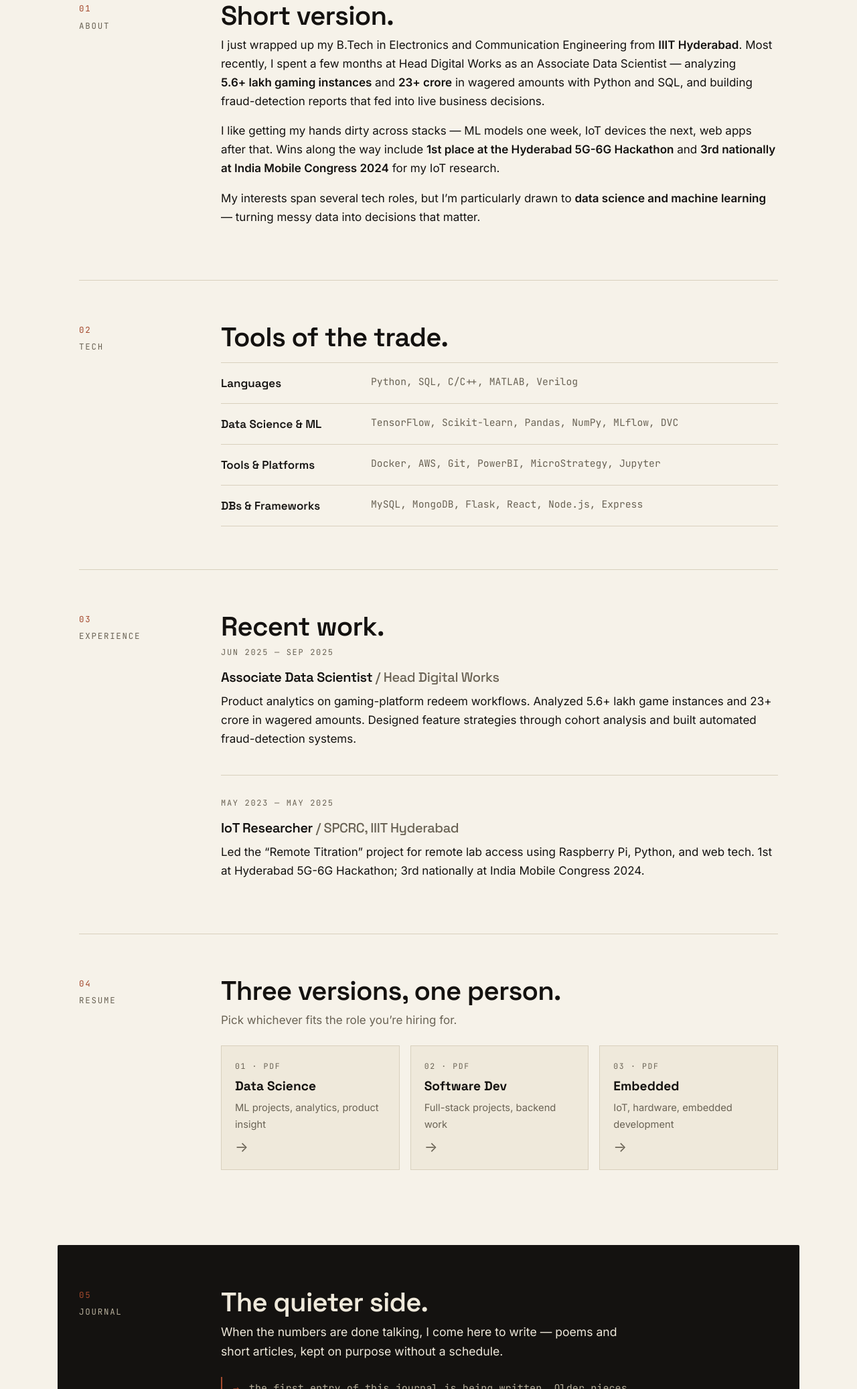
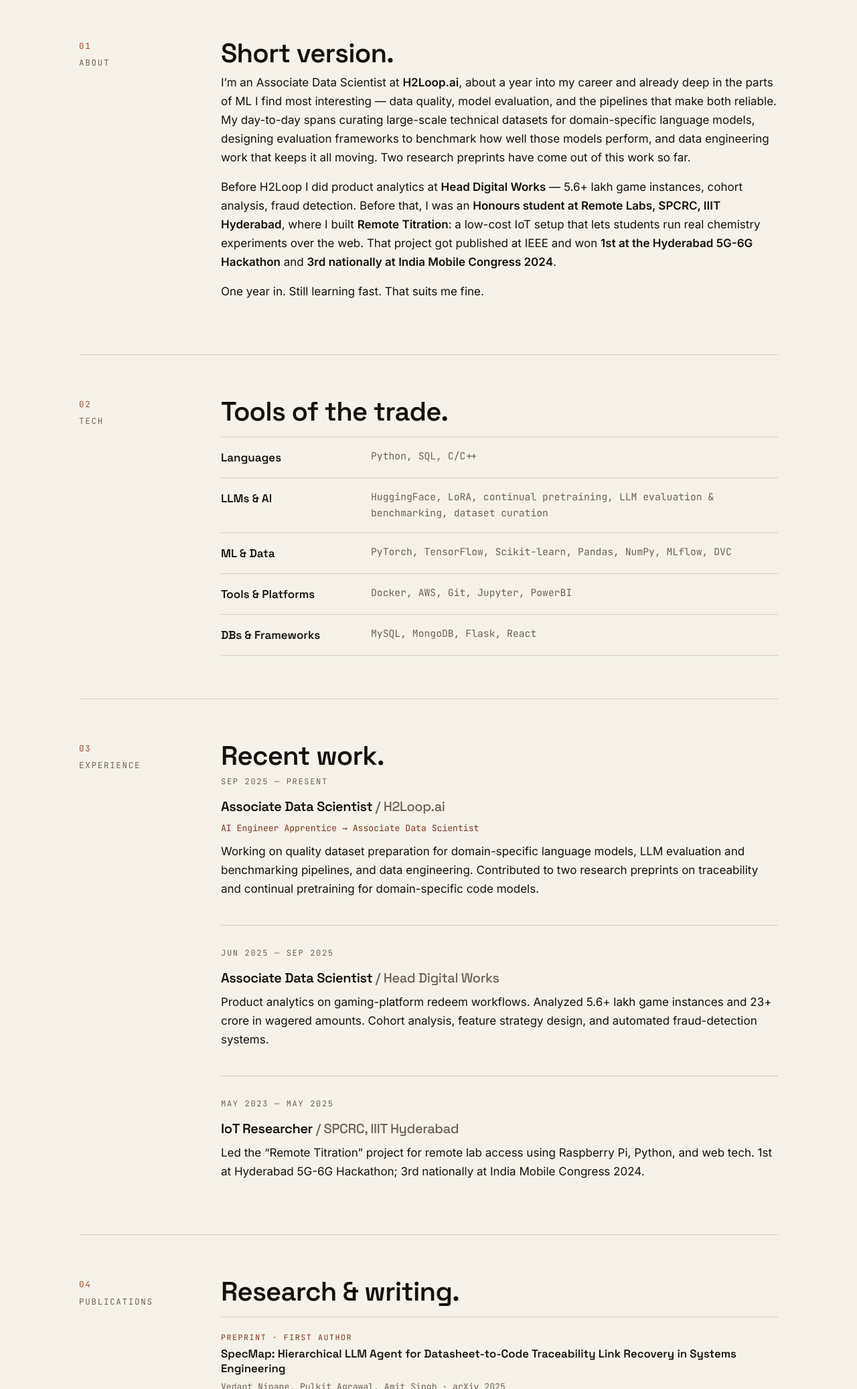
Before and after one commit to VedantNipane/vedantnipane.github.io, an Astro site: page / in a window 1280 px wide. Shown: the part 726-2800 px from the top of the page at 67% size. Built offline with nearby package versions, Linux system fonts and the light colour scheme; Astro itself is replaced by a stand-in of ours.

Commit message:
Update content: H2Loop role, Publications section, revised About
- Add H2Loop.ai as current role (Sep 2025–present, Associate Data Scientist)
- Add Publications section: two arXiv preprints + IEEE Remote Titration paper
- Remove H2Loop blog articles from publications
- Rewrite About to include Remote Titration project, Honours student at SPCRC, updated narrative
- Update tech stack: add LLMs & AI row (HuggingFace, LoRA, evaluation), add PyTorch
- Update location to Bangalore, status badge to Data Scientist
- Broaden tagline from "Occasional Poet" to "Occasional Writer"
- Update Journal copy to reflect poems, essays, thoughts — not poems only

Co-Authored-By: Claude Sonnet 4.6 (1M context) <noreply@anthropic.com>

```diff
--- a/src/layouts/Layout.astro
+++ b/src/layouts/Layout.astro
@@ -49,6 +49,7 @@ const {
         <ul>
           <li><a href="#about">About</a></li>
           <li><a href="#experience">Experience</a></li>
+          <li><a href="#publications">Publications</a></li>
           <li><a href="#resumes">Resume</a></li>
           <li><a href="#journal">Journal</a></li>
           <li><a href="#contact">Contact</a></li>
--- a/src/pages/index.astro
+++ b/src/pages/index.astro
@@ -9,8 +9,8 @@ import Layout from '../layouts/Layout.astro';
   <!-- ============ HERO ============ -->
   <section class="hero">
     <div class="hero-meta">
-      <span class="eyebrow status-dot"><span class="dot"></span> Open to roles &middot; 2026</span>
-      <span class="eyebrow">Hyderabad, IN</span>
+      <span class="eyebrow status-dot"><span class="dot"></span> Data Scientist &middot; H2Loop.ai</span>
+      <span class="eyebrow">Bangalore, IN</span>
     </div>
 
     <div class="hero-grid">
@@ -19,13 +19,15 @@ import Layout from '../layouts/Layout.astro';
         <p class="hero-tagline">
           Data Scientist <span class="sep">/</span>
           ML Engineer <span class="sep">/</span>
-          <span class="accent-word">Occasional Poet</span>
+          <span class="accent-word">Occasional Writer</span>
         </p>
         <p class="hero-blurb">
-          I spend my days wrangling data into decisions and my evenings
-          writing down things that refuse to fit a spreadsheet. Fresh out of
-          <strong>IIIT Hyderabad</strong>, with recent time as an
-          Associate Data Scientist at <strong>Head Digital Works</strong>.
+          I build things with data &mdash; currently as an Associate Data
+          Scientist at <strong>H2Loop.ai</strong>, working on LLM evaluation
+          and dataset pipelines for domain-specific models. ECE graduate from
+          <strong>IIIT Hyderabad</strong>. In the evenings I write &mdash;
+          poems, essays, thoughts that don&rsquo;t fit anywhere else.
+          Both feel like the same problem at 2&nbsp;AM.
         </p>
 
         <ul class="hero-links">
@@ -54,24 +56,27 @@ import Layout from '../layouts/Layout.astro';
     <div class="block-body">
       <h2>Short version.</h2>
       <p>
-        I just wrapped up my B.Tech in Electronics and Communication Engineering
-        from <strong>IIIT Hyderabad</strong>. Most recently, I spent a few months
-        at Head Digital Works as an Associate Data Scientist &mdash; analyzing
-        <strong>5.6+&nbsp;lakh gaming instances</strong> and
-        <strong>23+&nbsp;crore</strong> in wagered amounts with Python and SQL,
-        and building fraud-detection reports that fed into live business decisions.
+        I&rsquo;m an Associate Data Scientist at <strong>H2Loop.ai</strong>,
+        about a year into my career and already deep in the parts of ML I find
+        most interesting &mdash; data quality, model evaluation, and the pipelines
+        that make both reliable. My day-to-day spans curating large-scale technical
+        datasets for domain-specific language models, designing evaluation
+        frameworks to benchmark how well those models perform, and data engineering
+        work that keeps it all moving. Two research preprints have come out of
+        this work so far.
       </p>
       <p>
-        I like getting my hands dirty across stacks &mdash; ML models one week,
-        IoT devices the next, web apps after that. Wins along the way include
-        <strong>1st place at the Hyderabad 5G-6G Hackathon</strong> and
-        <strong>3rd nationally at India Mobile Congress 2024</strong> for my
-        IoT research.
+        Before H2Loop I did product analytics at <strong>Head Digital Works</strong>
+        &mdash; 5.6+&nbsp;lakh game instances, cohort analysis, fraud detection.
+        Before that, I was an <strong>Honours student at Remote Labs, SPCRC,
+        IIIT Hyderabad</strong>, where I built <strong>Remote Titration</strong>:
+        a low-cost IoT setup that lets students run real chemistry experiments
+        over the web. That project got published at IEEE and won
+        <strong>1st at the Hyderabad 5G-6G Hackathon</strong> and
+        <strong>3rd nationally at India Mobile Congress 2024</strong>.
       </p>
       <p>
-        My interests span several tech roles, but I&rsquo;m particularly drawn
-        to <strong>data science and machine learning</strong> &mdash; turning
-        messy data into decisions that matter.
+        One year in. Still learning fast. That suits me fine.
       </p>
     </div>
   </section>
@@ -87,19 +92,23 @@ import Layout from '../layouts/Layout.astro';
       <dl class="tech-list">
         <div>
           <dt>Languages</dt>
-          <dd>Python, SQL, C/C++, MATLAB, Verilog</dd>
+          <dd>Python, SQL, C/C++</dd>
         </div>
         <div>
-          <dt>Data Science &amp; ML</dt>
-          <dd>TensorFlow, Scikit-learn, Pandas, NumPy, MLflow, DVC</dd>
+          <dt>LLMs &amp; AI</dt>
+          <dd>HuggingFace, LoRA, continual pretraining, LLM evaluation &amp; benchmarking, dataset curation</dd>
+        </div>
+        <div>
+          <dt>ML &amp; Data</dt>
+          <dd>PyTorch, TensorFlow, Scikit-learn, Pandas, NumPy, MLflow, DVC</dd>
         </div>
         <div>
           <dt>Tools &amp; Platforms</dt>
-          <dd>Docker, AWS, Git, PowerBI, MicroStrategy, Jupyter</dd>
+          <dd>Docker, AWS, Git, Jupyter, PowerBI</dd>
         </div>
         <div>
           <dt>DBs &amp; Frameworks</dt>
-          <dd>MySQL, MongoDB, Flask, React, Node.js, Express</dd>
+          <dd>MySQL, MongoDB, Flask, React</dd>
         </div>
       </dl>
     </div>
@@ -115,13 +124,24 @@ import Layout from '../layouts/Layout.astro';
       <h2>Recent work.</h2>
 
       <article class="job">
+        <p class="meta">Sep 2025 &mdash; Present</p>
+        <h3>Associate Data Scientist <span class="job-company">/ H2Loop.ai</span></h3>
+        <p class="job-progression">AI Engineer Apprentice &rarr; Associate Data Scientist</p>
+        <p>
+          Working on quality dataset preparation for domain-specific language
+          models, LLM evaluation and benchmarking pipelines, and data engineering.
+          Contributed to two research preprints on traceability and continual
+          pretraining for domain-specific code models.
+        </p>
+      </article>
+
+      <article class="job">
         <p class="meta">Jun 2025 &mdash; Sep 2025</p>
         <h3>Associate Data Scientist <span class="job-company">/ Head Digital Works</span></h3>
         <p>
           Product analytics on gaming-platform redeem workflows. Analyzed 5.6+
-          lakh game instances and 23+ crore in wagered amounts. Designed feature
-          strategies through cohort analysis and built automated fraud-detection
-          systems.
+          lakh game instances and 23+ crore in wagered amounts. Cohort analysis,
+          feature strategy design, and automated fraud-detection systems.
         </p>
       </article>
 
@@ -137,10 +157,45 @@ import Layout from '../layouts/Layout.astro';
     </div>
   </section>
 
+  <!-- ============ PUBLICATIONS ============ -->
+  <section class="block" id="publications">
+    <aside class="block-label">
+      <span class="num">04</span>
+      Publications
+    </aside>
+    <div class="block-body">
+      <h2>Research &amp; writing.</h2>
+
+      <ul class="pub-list">
+        <li class="pub-item">
+          <span class="pub-badge">Preprint &middot; First Author</span>
+          <a class="pub-title" href="https://arxiv.org/abs/2601.11688" target="_blank" rel="noopener">
+            SpecMap: Hierarchical LLM Agent for Datasheet-to-Code Traceability Link Recovery in Systems Engineering
+          </a>
+          <span class="pub-meta">Vedant Nipane, Pulkit Agrawal, Amit Singh &middot; arXiv 2025</span>
+        </li>
+        <li class="pub-item">
+          <span class="pub-badge">Preprint</span>
+          <a class="pub-title" href="https://arxiv.org/abs/2603.11139" target="_blank" rel="noopener">
+            H2LooP Spark Preview: Continual Pretraining of Large Language Models for Low-Level Embedded Systems Code
+          </a>
+          <span class="pub-meta">Amit Singh, Vedant Nipane, Pulkit Agrawal et al. &middot; arXiv 2025</span>
+        </li>
+        <li class="pub-item">
+          <span class="pub-badge">Conference Paper &middot; IEEE</span>
+          <a class="pub-title" href="https://ieeexplore.ieee.org/document/10742986/" target="_blank" rel="noopener">
+            Low-Cost Retrofitted IoT Based Titration Setup for Remote Labs
+          </a>
+          <span class="pub-meta">A. Marri, V. Nipane, R. Agrawal, S. Chaudhari, P. Bhimalapuram &middot; IEEE 2024</span>
+        </li>
+      </ul>
+    </div>
+  </section>
+
   <!-- ============ RESUMES ============ -->
   <section class="block" id="resumes">
     <aside class="block-label">
-      <span class="num">04</span>
+      <span class="num">05</span>
       Resume
     </aside>
     <div class="block-body">
@@ -173,14 +228,15 @@ import Layout from '../layouts/Layout.astro';
   <!-- ============ JOURNAL (inverted) ============ -->
   <section class="block block--invert" id="journal">
     <aside class="block-label">
-      <span class="num">05</span>
+      <span class="num">06</span>
       Journal
     </aside>
     <div class="block-body">
       <h2>The quieter side.</h2>
       <p class="journal-lead">
-        When the numbers are done talking, I come here to write &mdash; poems
-        and short articles, kept on purpose without a schedule.
+        When the numbers are done talking, I come here to write &mdash; poems,
+        essays, thoughts on life and the odd things I notice. No schedule,
+        no format. Just a place to put things down.
       </p>
       <p class="journal-note">
         <span class="journal-prompt">&rarr;</span> the first entry of this journal is being written.
@@ -192,7 +248,7 @@ import Layout from '../layouts/Layout.astro';
   <!-- ============ CONTACT ============ -->
   <section class="block" id="contact">
     <aside class="block-label">
-      <span class="num">06</span>
+      <span class="num">07</span>
       Contact
     </aside>
     <div class="block-body">
@@ -485,6 +541,50 @@ import Layout from '../layouts/Layout.astro';
     border-color: var(--accent);
   }
 
+  /* ========= Publications ========= */
+  .pub-list {
+    list-style: none;
+    margin: 1rem 0 0;
+    padding: 0;
+    border-top: 1px solid var(--rule);
+  }
+  .pub-item {
+    display: flex;
+    flex-direction: column;
+    gap: 0.3rem;
+    padding: 1.25rem 0;
+    border-bottom: 1px solid var(--rule);
+  }
+  .pub-badge {
+    font-family: var(--font-mono);
+    font-size: 0.72rem;
+    text-transform: uppercase;
+    letter-spacing: 0.14em;
+    color: var(--accent-ink);
+  }
+  .pub-title {
+    font-family: var(--font-display);
+    font-weight: 600;
+    font-size: 1.05rem;
+    line-height: 1.3;
+    text-decoration: none;
+    color: var(--ink);
+  }
+  .pub-title:hover { color: var(--accent-ink); text-decoration: underline; text-underline-offset: 3px; }
+  .pub-meta {
+    font-family: var(--font-mono);
+    font-size: 0.82rem;
+    color: var(--ink-soft);
+  }
+
+  /* ========= Job progression line ========= */
+  .job-progression {
+    font-family: var(--font-mono);
+    font-size: 0.82rem;
+    color: var(--accent-ink);
+    margin: 0 0 0.6rem;
+  }
+
   .muted { color: var(--ink-soft); }
 
   /* ========= Mobile ========= */
```
